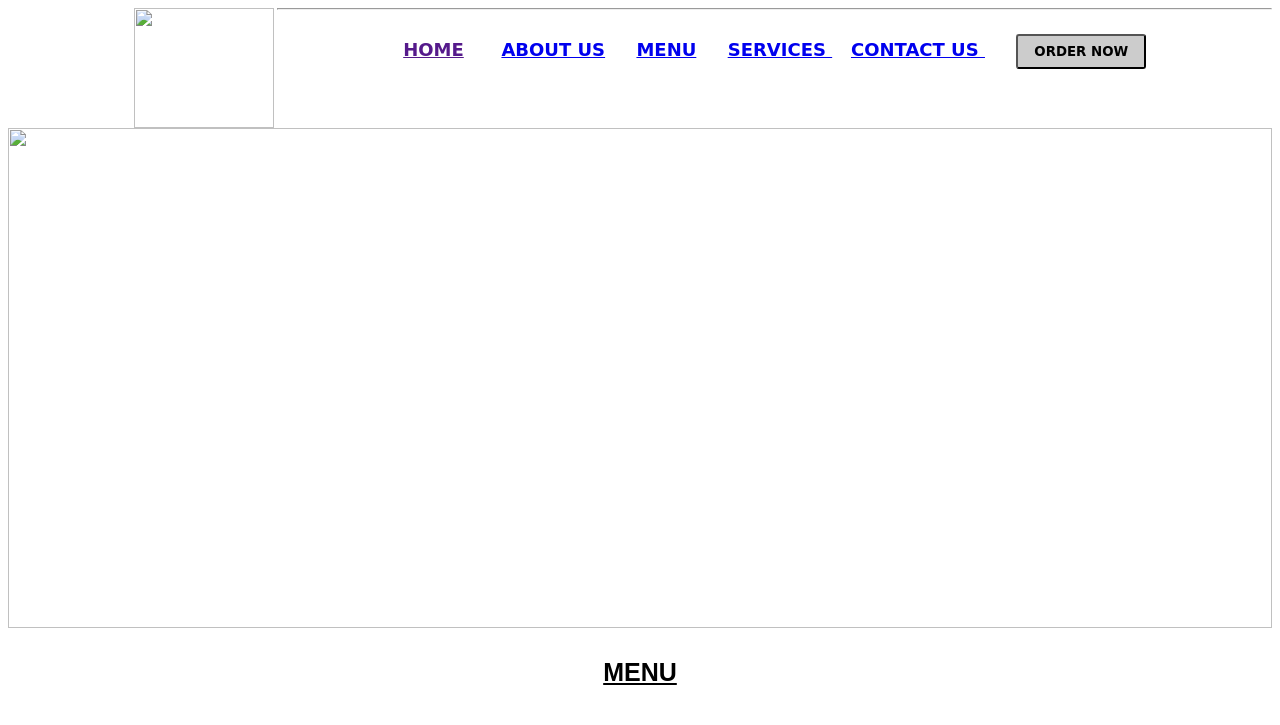
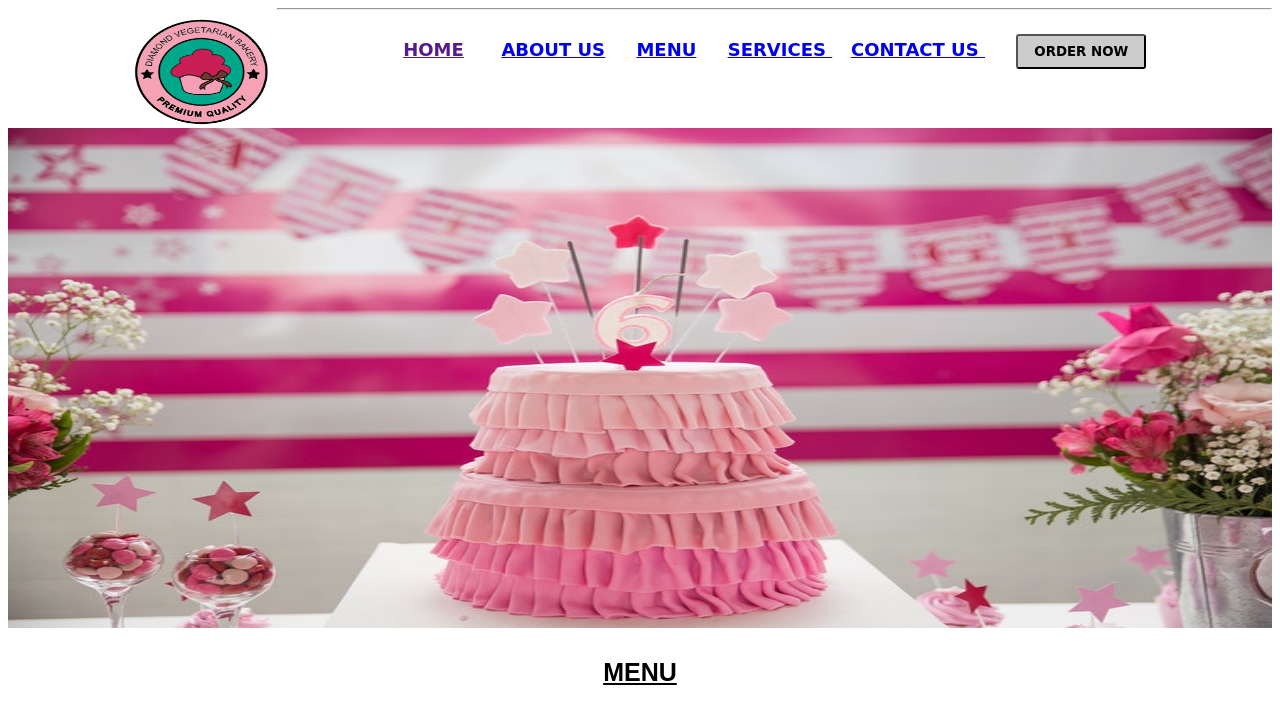
Before and after one commit to gurwinder7/bakery, a plain HTML site: page index.html in a window 1280 px wide. Shown: the top 725 px of the page. Drawn offline with Linux system fonts and the light colour scheme; files whose address does not match are found by name.

Commit message:
Update index.html

```diff
--- a/index.html
+++ b/index.html
@@ -48,7 +48,7 @@
         <center>
         <div style= "height:120px; width:100%">
                      <div style="height:110px; width:10%; float: left"></div>
-        <img src="/bakery/logo.png"; height="120"; width="140"; align="left">
+        <img src="/bakery/Images/logo.png"; height="120"; width="140"; align="left">
             <hr>
 
             <h4 align="center"><a href="">HOME</a>&nbsp;&nbsp; &nbsp;&nbsp;
@@ -62,7 +62,7 @@
               </h4>
         </div>
         <div style="height:500px; width:100%;">
-            <img src="/bakery/main.jpg"; height="500px"; width="100%">
+            <img src="/bakery/Images/main.jpg"; height="500px"; width="100%">
         </div>
             <div class="menu"; style="height:50px; width:100%; margin-top: 30px;">
                 <h2 id="menu">MENU</h2>
```
